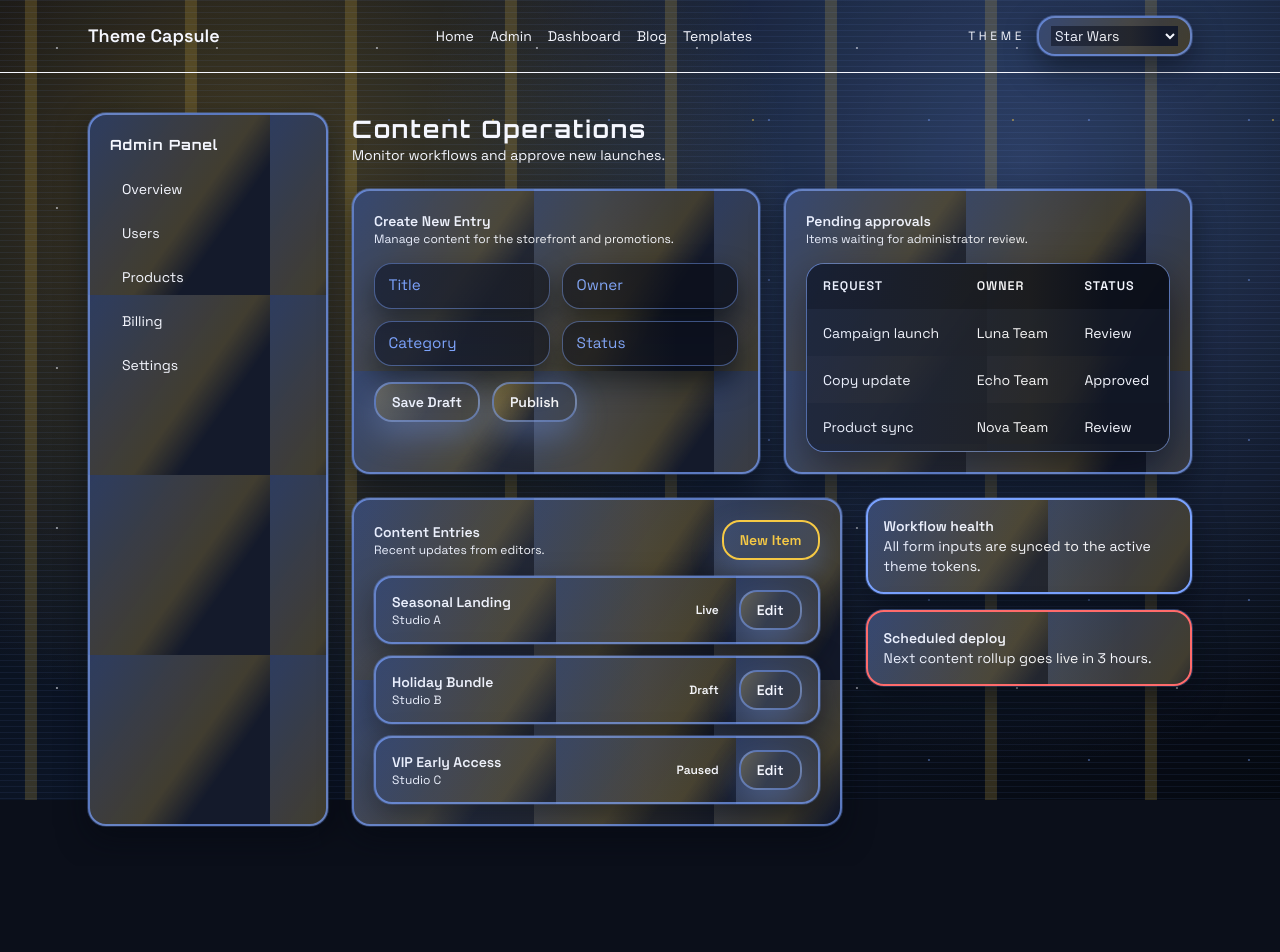
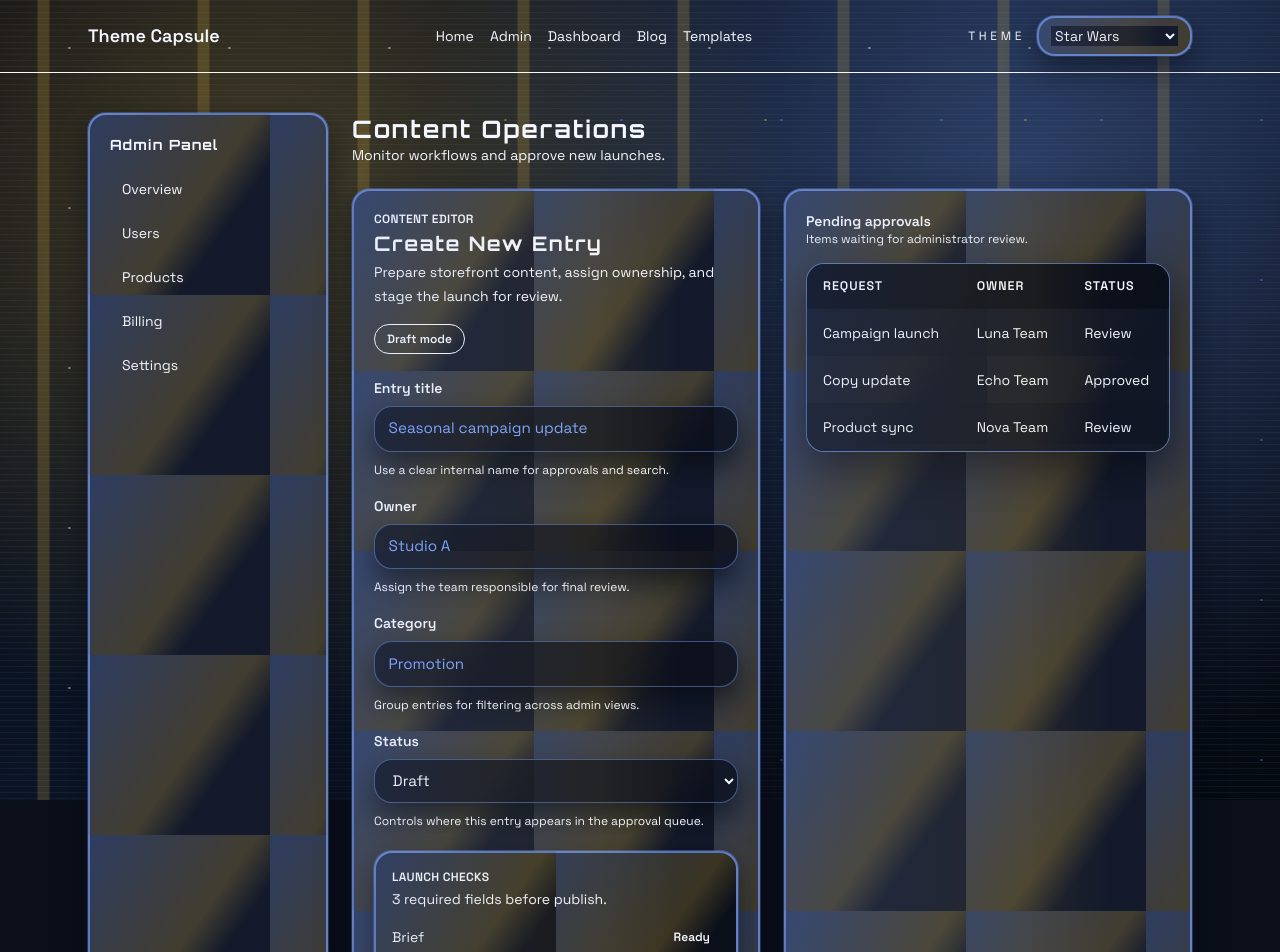
Before and after one commit to adalf0722/style, a React (Vite) app: page /admin in a window 1280 px wide. Shown: the top 952 px of the page. Before the commit the page ends 866 px from the top, so only its background shows below. Built offline with nearby package versions, Linux system fonts and the light colour scheme.

Commit message:
feat(ui): polish admin and home preview

```diff
--- a/src/components/admin/AdminForm.tsx
+++ b/src/components/admin/AdminForm.tsx
@@ -1,25 +1,138 @@
+import type { CSSProperties } from "react";
 import { Button } from "../common/Button";
 import { Card } from "../common/Card";
 import { Input } from "../common/Input";
 
+const textFields = [
+  {
+    id: "entry-title",
+    label: "Entry title",
+    placeholder: "Seasonal campaign update",
+    helper: "Use a clear internal name for approvals and search.",
+  },
+  {
+    id: "entry-owner",
+    label: "Owner",
+    placeholder: "Studio A",
+    helper: "Assign the team responsible for final review.",
+  },
+  {
+    id: "entry-category",
+    label: "Category",
+    placeholder: "Promotion",
+    helper: "Group entries for filtering across admin views.",
+  },
+];
+
+const reviewSteps = [
+  { label: "Brief", state: "Ready" },
+  { label: "Assets", state: "Queued" },
+  { label: "Publish", state: "Draft" },
+];
+
+const summaryStyle = {
+  "--panel-surface-color": "var(--color-background)",
+} as CSSProperties;
+
 export const AdminForm = () => {
   return (
-    <Card className="space-y-4">
-      <div>
-        <p className="text-sm font-semibold text-text">Create New Entry</p>
-        <p className="text-xs text-secondary">
-          Manage content for the storefront and promotions.
+    <Card className="space-y-6">
+      <div className="flex flex-wrap items-start justify-between gap-4">
+        <div className="space-y-1">
+          <p className="text-xs font-semibold uppercase tracking-wide text-secondary">
+            Content editor
+          </p>
+          <h3 className="text-xl font-semibold leading-tight text-text">
+            Create New Entry
+          </h3>
+          <p className="max-w-md text-sm leading-6 text-secondary">
+            Prepare storefront content, assign ownership, and stage the launch
+            for review.
+          </p>
+        </div>
+        <span className="rounded-full border border-secondary bg-surface px-3 py-1.5 text-xs font-semibold text-secondary">
+          Draft mode
+        </span>
+      </div>
+
+      <div className="grid gap-5">
+        <div className="grid gap-4">
+          {textFields.map((field) => (
+            <div key={field.id} className="space-y-2">
+              <label
+                className="block text-sm font-semibold text-text"
+                htmlFor={field.id}
+              >
+                {field.label}
+              </label>
+              <Input id={field.id} placeholder={field.placeholder} />
+              <p className="text-xs leading-5 text-secondary">
+                {field.helper}
+              </p>
+            </div>
+          ))}
+
+          <div className="space-y-2">
+            <label
+              className="block text-sm font-semibold text-text"
+              htmlFor="entry-status"
+            >
+              Status
+            </label>
+            <select
+              className="input-field theme-animate min-h-11"
+              defaultValue="draft"
+              id="entry-status"
+            >
+              <option value="draft">Draft</option>
+              <option value="review">Ready for review</option>
+              <option value="scheduled">Scheduled</option>
+              <option value="live">Live</option>
+            </select>
+            <p className="text-xs leading-5 text-secondary">
+              Controls where this entry appears in the approval queue.
+            </p>
+          </div>
+        </div>
+
+        <div className="panel-surface space-y-4 p-4" style={summaryStyle}>
+          <div>
+            <p className="text-xs font-semibold uppercase tracking-wide text-secondary">
+              Launch checks
+            </p>
+            <p className="mt-1 text-sm text-secondary">
+              3 required fields before publish.
+            </p>
+          </div>
+          <div className="space-y-3">
+            {reviewSteps.map((step) => (
+              <div
+                key={step.label}
+                className="flex items-center justify-between gap-3 text-sm"
+              >
+                <span className="text-text">{step.label}</span>
+                <span className="rounded-full bg-primary px-2.5 py-1 text-xs font-semibold text-background">
+                  {step.state}
+                </span>
+              </div>
+            ))}
+          </div>
+        </div>
+      </div>
+
+      <div className="flex flex-wrap items-center justify-between gap-4 border-t border-secondary pt-5">
+        <p className="max-w-sm text-xs leading-5 text-secondary">
+          Drafts stay private until published. Publishing sends the entry to
+          the active storefront theme.
         </p>
-      </div>
-      <div className="grid gap-3 md:grid-cols-2">
-        <Input placeholder="Title" />
-        <Input placeholder="Owner" />
-        <Input placeholder="Category" />
-        <Input placeholder="Status" />
-      </div>
-      <div className="flex flex-wrap items-center gap-3">
-        <Button>Save Draft</Button>
-        <Button variant="secondary">Publish</Button>
+        <div className="flex flex-wrap items-center gap-3">
+          <Button className="min-h-11" variant="ghost">
+            Save Draft
+          </Button>
+          <Button className="min-h-11" variant="secondary">
+            Publish
+          </Button>
+        </div>
       </div>
     </Card>
   );
--- a/src/pages/home/HomePage.tsx
+++ b/src/pages/home/HomePage.tsx
@@ -123,6 +123,8 @@ const visualPanelStyle = {
   "--card-shadow": "0 24px 70px rgba(0, 0, 0, 0.34)",
 } as CSSProperties;
 
+const previewImageSrc = `${import.meta.env.BASE_URL}style.webp`;
+
 export const HomePage = () => {
   return (
     <FrontendLayout>
@@ -167,7 +169,7 @@ export const HomePage = () => {
           <div className="panel-surface overflow-hidden p-4" style={visualPanelStyle}>
             <div className="relative overflow-hidden rounded-[calc(var(--radius-base)-4px)] border border-secondary bg-background">
               <img
-                src="/style.webp"
+                src={previewImageSrc}
                 alt="Theme Capsule interface preview"
                 className="aspect-[16/11] w-full object-cover"
               />
```
